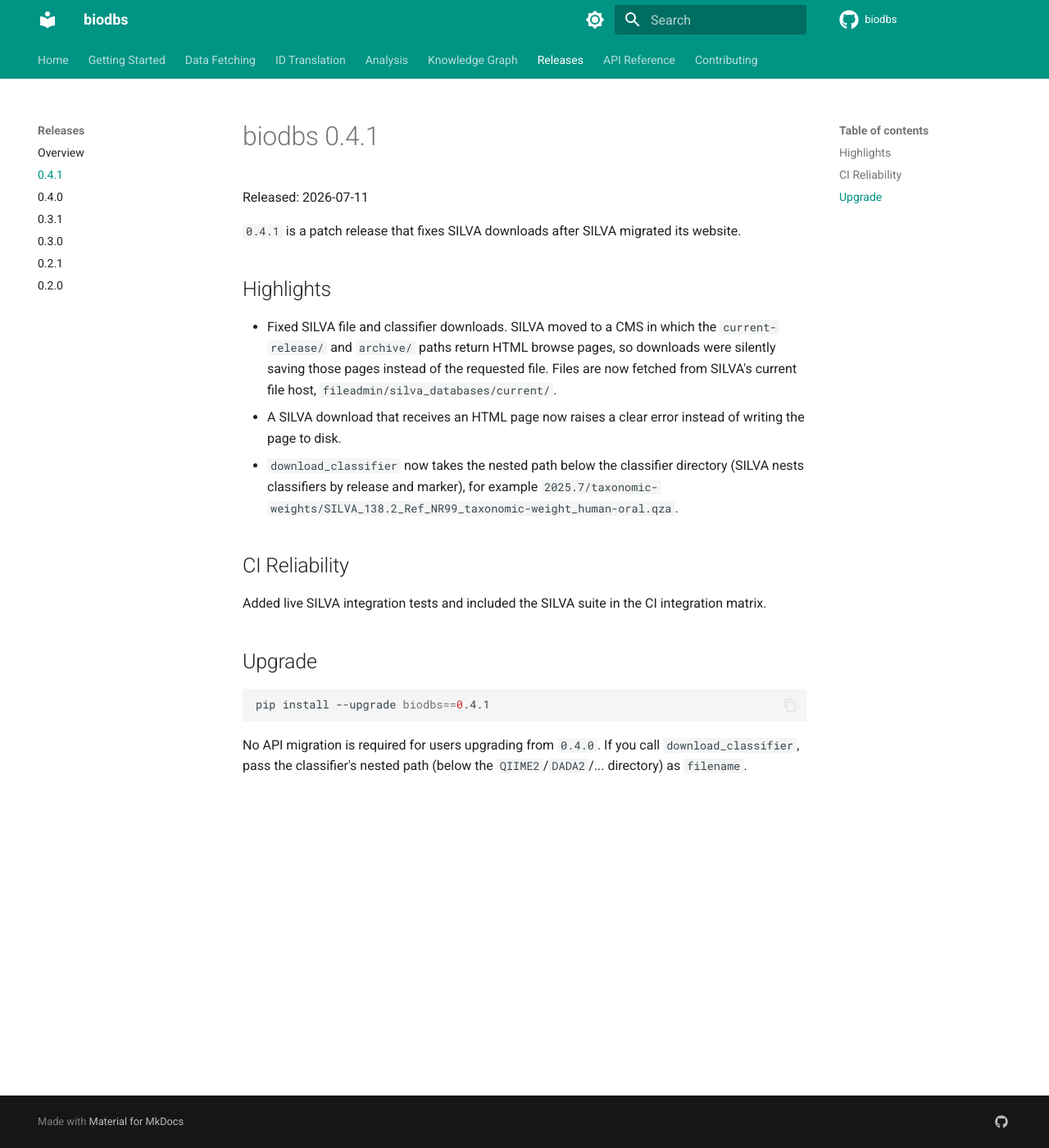
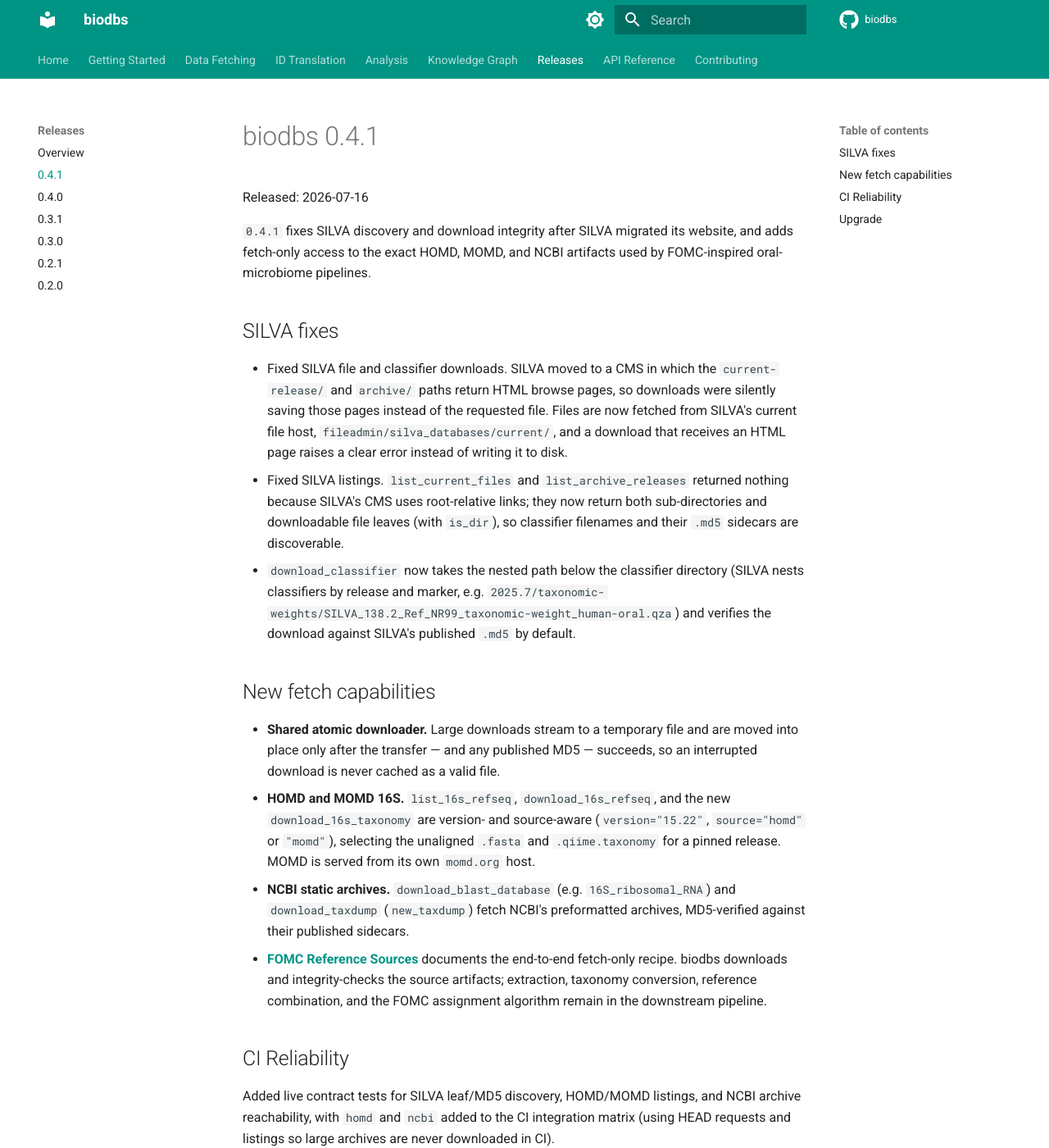
Before and after one commit to qwerty239qwe/biodbs, an MkDocs documentation site: the page built from docs/releases/0.4.1.md, in a window 1280 px wide and 1400 px high. Shown: the whole window at 82% size. Built offline with MkDocs 1.6.1 and Material for MkDocs 9.7.7, drawn with Linux system fonts in a browser that asks for light colours; comment, search, counter and statistics services are not loaded; some of the changed text lies outside the part shown.

Commit message:
docs: add FOMC reference fetching workflow

````diff
--- a/docs/releases/0.4.1.md
+++ b/docs/releases/0.4.1.md
@@ -1,18 +1,27 @@
 # biodbs 0.4.1
 
-Released: 2026-07-11
+Released: 2026-07-16
 
-`0.4.1` is a patch release that fixes SILVA downloads after SILVA migrated its website.
+`0.4.1` fixes SILVA discovery and download integrity after SILVA migrated its
+website, and adds fetch-only access to the exact HOMD, MOMD, and NCBI artifacts used
+by FOMC-inspired oral-microbiome pipelines.
 
-## Highlights
+## SILVA fixes
 
-- Fixed SILVA file and classifier downloads. SILVA moved to a CMS in which the `current-release/` and `archive/` paths return HTML browse pages, so downloads were silently saving those pages instead of the requested file. Files are now fetched from SILVA's current file host, `fileadmin/silva_databases/current/`.
-- A SILVA download that receives an HTML page now raises a clear error instead of writing the page to disk.
-- `download_classifier` now takes the nested path below the classifier directory (SILVA nests classifiers by release and marker), for example `2025.7/taxonomic-weights/SILVA_138.2_Ref_NR99_taxonomic-weight_human-oral.qza`.
+- Fixed SILVA file and classifier downloads. SILVA moved to a CMS in which the `current-release/` and `archive/` paths return HTML browse pages, so downloads were silently saving those pages instead of the requested file. Files are now fetched from SILVA's current file host, `fileadmin/silva_databases/current/`, and a download that receives an HTML page raises a clear error instead of writing it to disk.
+- Fixed SILVA listings. `list_current_files` and `list_archive_releases` returned nothing because SILVA's CMS uses root-relative links; they now return both sub-directories and downloadable file leaves (with `is_dir`), so classifier filenames and their `.md5` sidecars are discoverable.
+- `download_classifier` now takes the nested path below the classifier directory (SILVA nests classifiers by release and marker, e.g. `2025.7/taxonomic-weights/SILVA_138.2_Ref_NR99_taxonomic-weight_human-oral.qza`) and verifies the download against SILVA's published `.md5` by default.
+
+## New fetch capabilities
+
+- **Shared atomic downloader.** Large downloads stream to a temporary file and are moved into place only after the transfer — and any published MD5 — succeeds, so an interrupted download is never cached as a valid file.
+- **HOMD and MOMD 16S.** `list_16s_refseq`, `download_16s_refseq`, and the new `download_16s_taxonomy` are version- and source-aware (`version="15.22"`, `source="homd"` or `"momd"`), selecting the unaligned `.fasta` and `.qiime.taxonomy` for a pinned release. MOMD is served from its own `momd.org` host.
+- **NCBI static archives.** `download_blast_database` (e.g. `16S_ribosomal_RNA`) and `download_taxdump` (`new_taxdump`) fetch NCBI's preformatted archives, MD5-verified against their published sidecars.
+- **[FOMC Reference Sources](../fetch/fomc-references.md)** documents the end-to-end fetch-only recipe. biodbs downloads and integrity-checks the source artifacts; extraction, taxonomy conversion, reference combination, and the FOMC assignment algorithm remain in the downstream pipeline.
 
 ## CI Reliability
 
-Added live SILVA integration tests and included the SILVA suite in the CI integration matrix.
+Added live contract tests for SILVA leaf/MD5 discovery, HOMD/MOMD listings, and NCBI archive reachability, with `homd` and `ncbi` added to the CI integration matrix (using HEAD requests and listings so large archives are never downloaded in CI).
 
 ## Upgrade
 
@@ -20,4 +29,4 @@
 pip install --upgrade biodbs==0.4.1
 ```
 
-No API migration is required for users upgrading from `0.4.0`. If you call `download_classifier`, pass the classifier's nested path (below the `QIIME2`/`DADA2`/... directory) as `filename`.
+No API migration is required for users upgrading from `0.4.0`. If you call `download_classifier`, pass the classifier's nested path (below the `QIIME2`/`DADA2`/... directory) as `filename`; verification is on by default (`verify=False` to skip).
--- a/mkdocs.yml
+++ b/mkdocs.yml
@@ -112,6 +112,7 @@
     - EUKARYOME: fetch/eukaryome.md
     - MIDORI2: fetch/midori2.md
     - UNITE: fetch/unite.md
+    - FOMC Reference Sources: fetch/fomc-references.md
   - ID Translation:
     - Overview: translate/index.md
     - Gene IDs: translate/genes.md
````
Also changed, not shown: CHANGELOG.md (+28 -7 lines), docs/fetch/fomc-references.md (added, +42 -0 lines).
